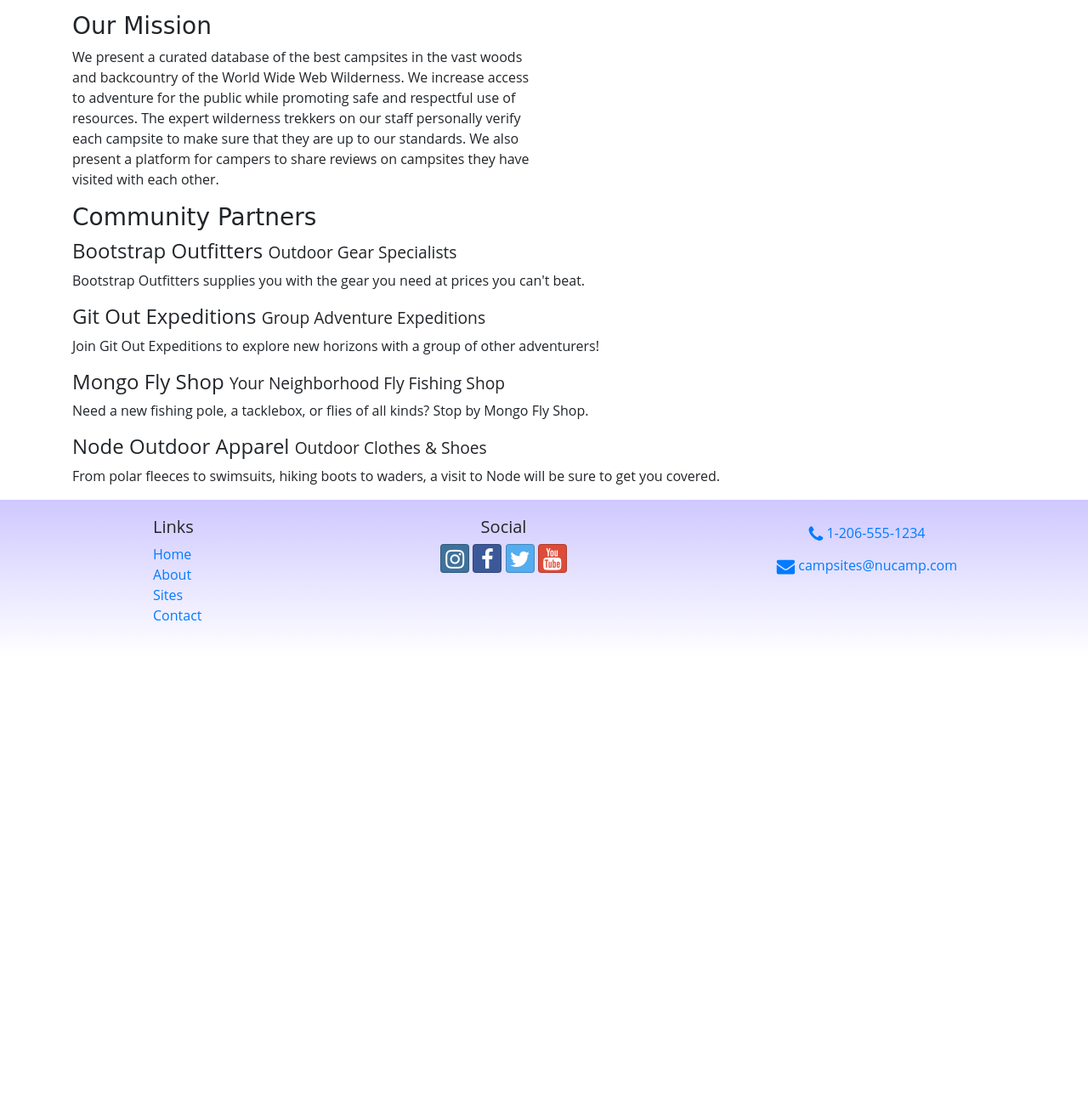
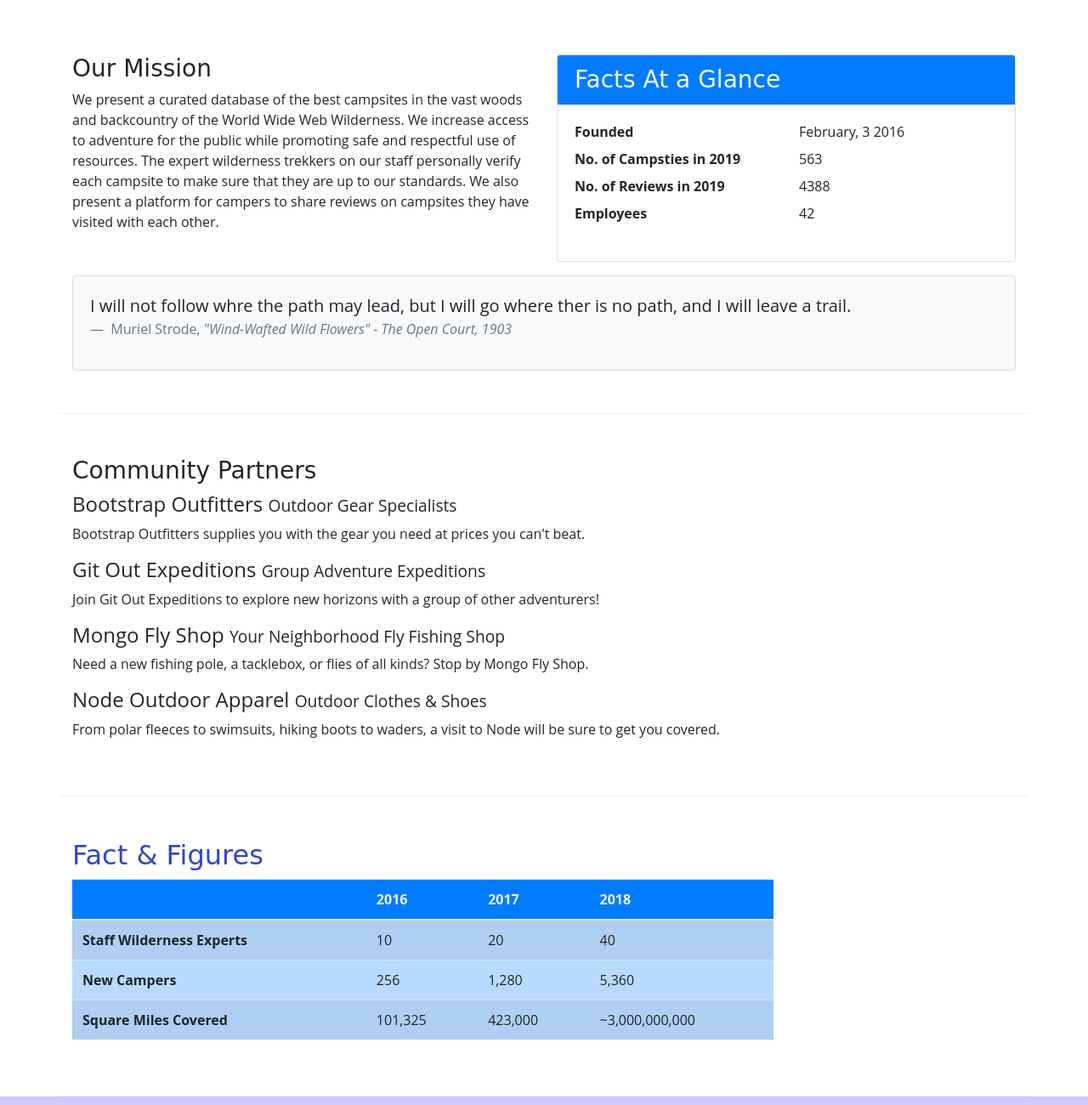
Before and after one commit to pkunzipula/NuCampBootstrap, a website: page about.html in a window 1280 px wide. Shown: the part 340-1640 px from the top of the page at 85% size. Before the commit the page ends 1112 px from the top, so only its background shows below. Drawn offline with nearby package versions, Linux system fonts and the light colour scheme.

Commit message:
Tables and Cards

```diff
--- a/about.html
+++ b/about.html
@@ -81,7 +81,7 @@
         </div>
       </div>
 
-      <div class="row">
+      <div class="row row-content">
         <div class="col-sm-6">
           <h3>Our Mission</h3>
           <p>
@@ -94,9 +94,42 @@
             reviews on campsites they have visited with each other.
           </p>
         </div>
+        <div class="col-sm-6">
+          <div class="card">
+            <h3 class="card-header bg-primary text-white">Facts At a Glance</h3>
+            <div class="card-body">
+              <dl class="row">
+                <dt class="col-6">Founded</dt>
+                <dd class="col-6">February, 3 2016</dd>
+                <dt class="col-6">No. of Campsties in 2019</dt>
+                <dd class="col-6">563</dd>
+                <dt class="col-6">No. of Reviews in 2019</dt>
+                <dd class="col-6">4388</dd>
+                <dt class="col-6">Employees</dt>
+                <dd class="col-6">42</dd>
+              </dl>
+            </div>
+          </div>
+        </div>
+        <div class="col">
+          <div class="card card-body bg-light mt-3">
+            <blockquote class="blockquote">
+              <p class="mb-0">
+                I will not follow whre the path may lead, but I will go where
+                ther is no path, and I will leave a trail.
+              </p>
+              <footer class="blockquote-footer">
+                Muriel Strode,
+                <cite title="Source Title"
+                  >"Wind-Wafted Wild Flowers" - The Open Court, 1903</cite
+                >
+              </footer>
+            </blockquote>
+          </div>
+        </div>
       </div>
 
-      <div class="row">
+      <div class="row row-content">
         <div class="col">
           <h3>Community Partners</h3>
           <h4>Bootstrap Outfitters <small>Outdoor Gear Specialists</small></h4>
@@ -125,9 +158,47 @@
           </p>
         </div>
       </div>
+
+      <div class="row row-content">
+        <div class="col-sm-9">
+          <h2>Fact &amp; Figures</h2>
+          <div class="table-responsive">
+            <table class="table table-striped">
+              <thead>
+                <tr class="bg-primary text-light">
+                  <th></th>
+                  <th>2016</th>
+                  <th>2017</th>
+                  <th>2018</th>
+                </tr>
+              </thead>
+              <tbody class="table-primary">
+                <tr>
+                  <th>Staff Wilderness Experts</th>
+                  <td>10</td>
+                  <td>20</td>
+                  <td>40</td>
+                </tr>
+                <tr>
+                  <th>New Campers</th>
+                  <td>256</td>
+                  <td>1,280</td>
+                  <td>5,360</td>
+                </tr>
+                <tr>
+                  <th>Square Miles Covered</th>
+                  <td>101,325</td>
+                  <td>423,000</td>
+                  <td>~3,000,000,000</td>
+                </tr>
+              </tbody>
+            </table>
+          </div>
+        </div>
+      </div>
     </div>
 
-    <footer>
+    <footer class="site-footer">
       <div class="container">
         <div class="row">
           <div class="col-4 col-sm-2 offset-1">
--- a/css/style.css
+++ b/css/style.css
@@ -16,7 +16,7 @@ header h2 {
   color: #cec8ff;
 }
 
-footer {
+.site-footer {
   background-image: linear-gradient(#cec8ff, white);
   padding: 20px 0;
 }
```
